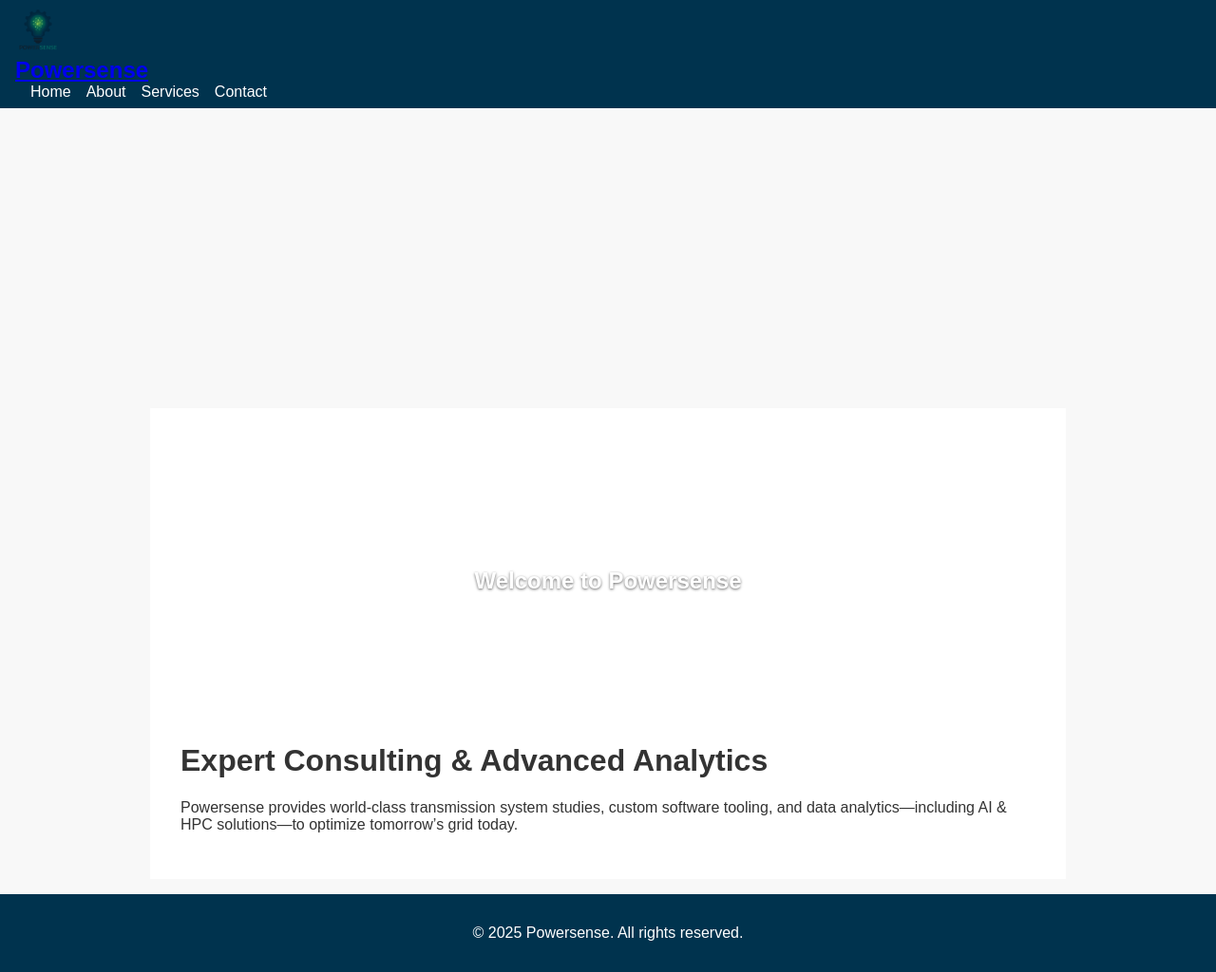
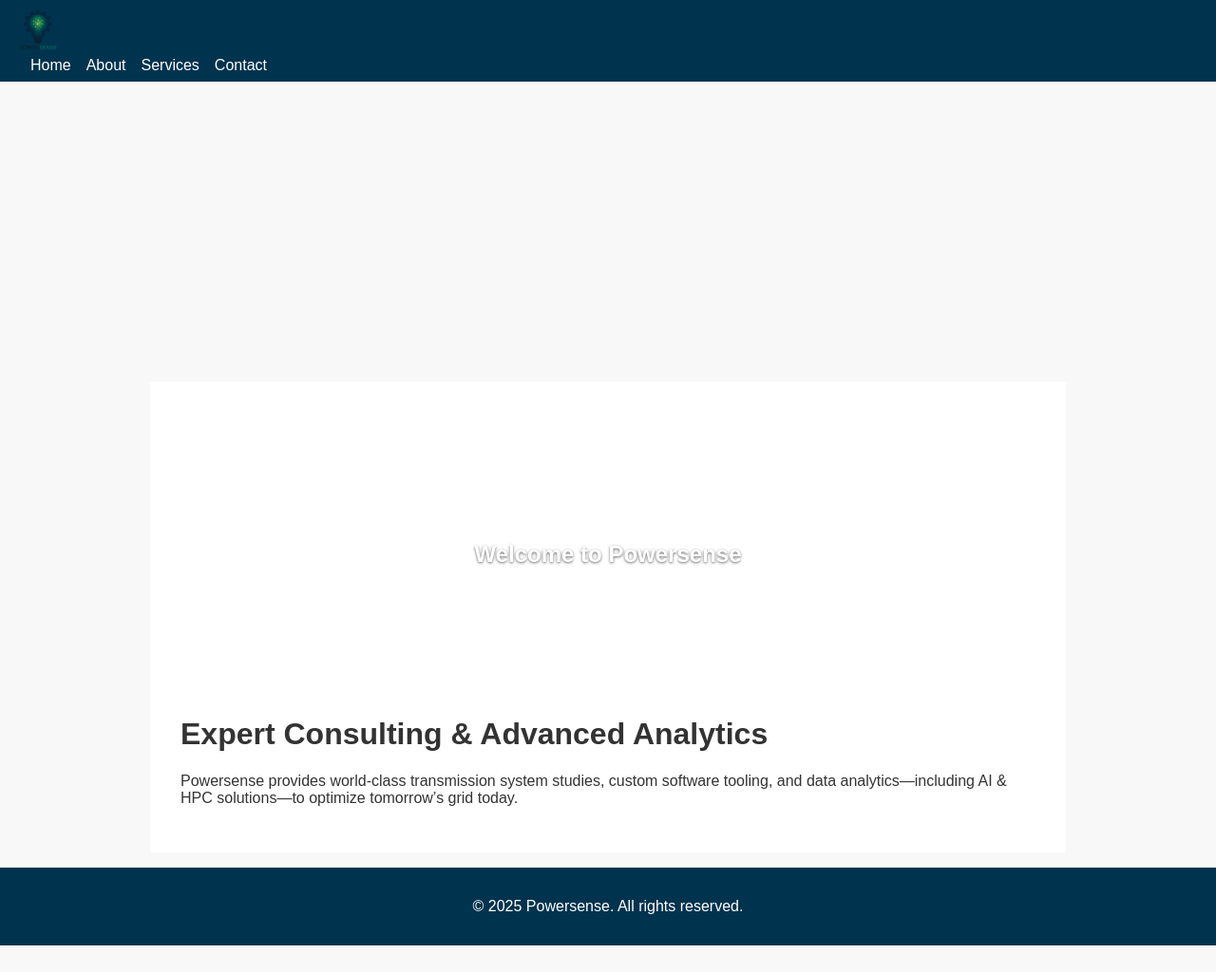
Before and after one commit to ssadat/ssadat.github.io, a Jekyll site: the page built from index.md, in a window 1280 px wide. Shown: the whole page at 95% size. Built offline with Jekyll 4.4.1, drawn with Linux system fonts in a browser that asks for light colours; our own code applies the rules of GitHub Pages for plain Markdown files; after the commit the page ends 996 px from its top, so only the background shows below that.

```diff
--- a/_includes/header.html
+++ b/_includes/header.html
@@ -3,7 +3,6 @@
     <a href="{{ '/' | relative_url }}">
       <img src="{{ '/assets/images/logo.png' | relative_url }}" alt="Powersense logo" class="site-logo">
     </a>
-    <h1><a href="{{ '/' | relative_url }}">{{ site.title }}</a></h1>
     {% if site.enable_nav %}
     <nav>
       <ul>
```
